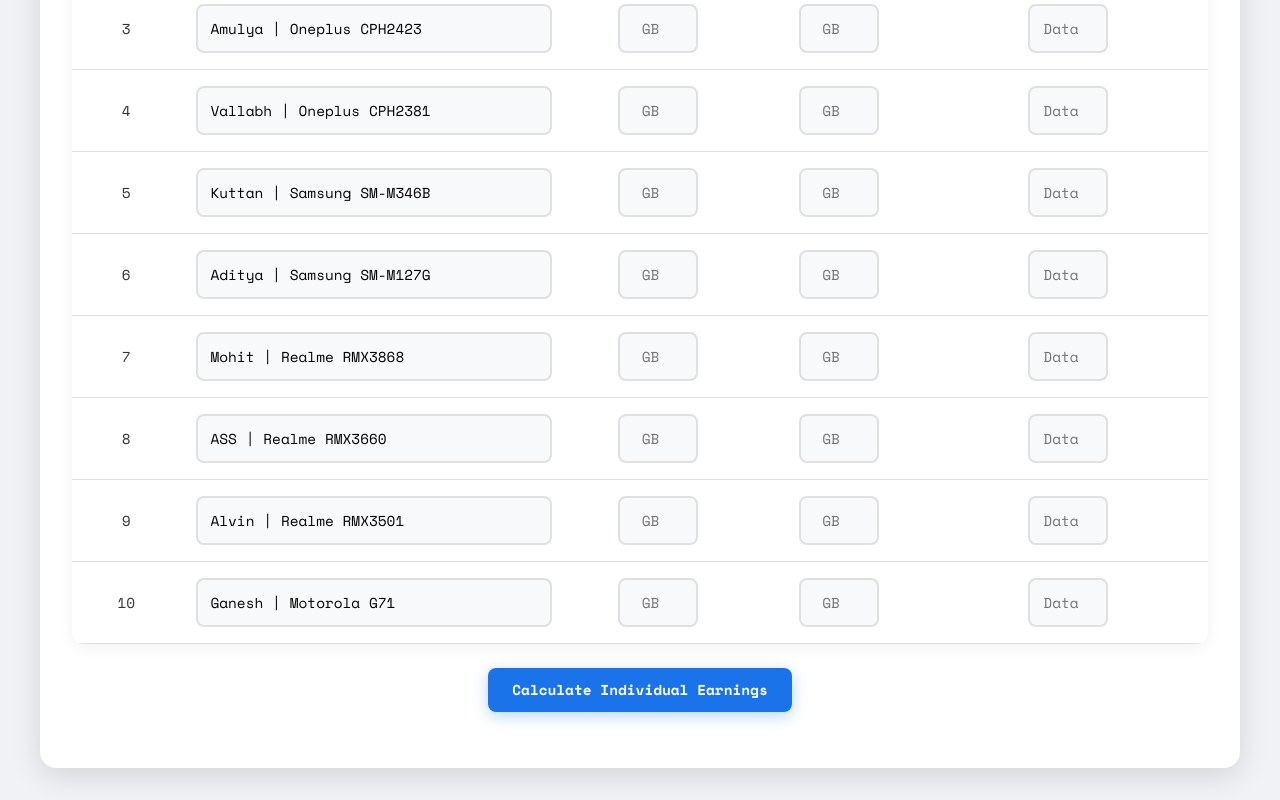
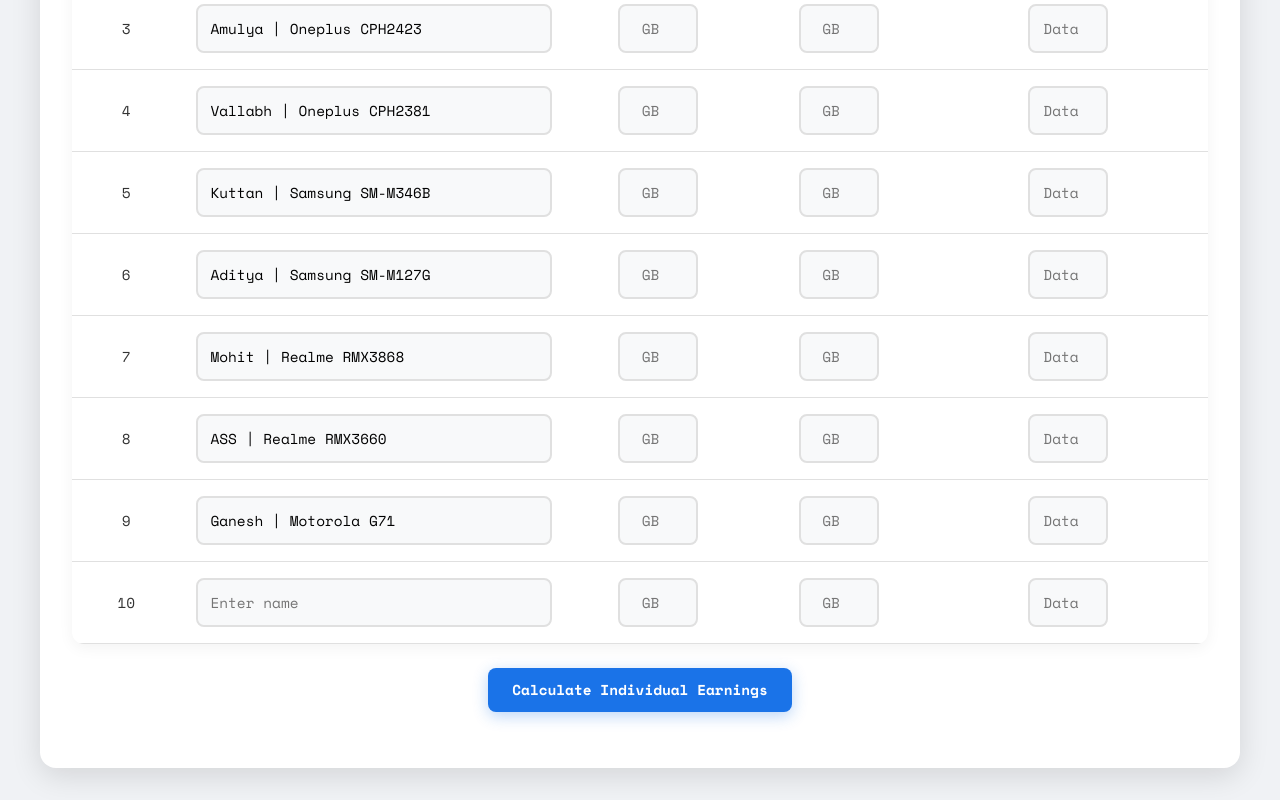
Before and after one commit to alvinson-tech/Honeygain-Calculator, a plain HTML site: page index.html in a window 1280 px wide. Shown: the part 614-1414 px from the top of the page. Drawn offline with nearby package versions, Linux system fonts and the light colour scheme.

Commit message:
Update index.html

```diff
--- a/index.html
+++ b/index.html
@@ -427,8 +427,8 @@
             'Aditya | Samsung SM-M127G',
             'Mohit | Realme RMX3868',
             'ASS | Realme RMX3660',
-            'Alvin | Realme RMX3501',
-            'Ganesh | Motorola G71'
+            'Ganesh | Motorola G71',
+            ''
         ];
 
         function calculateDataShared(input) {
```
